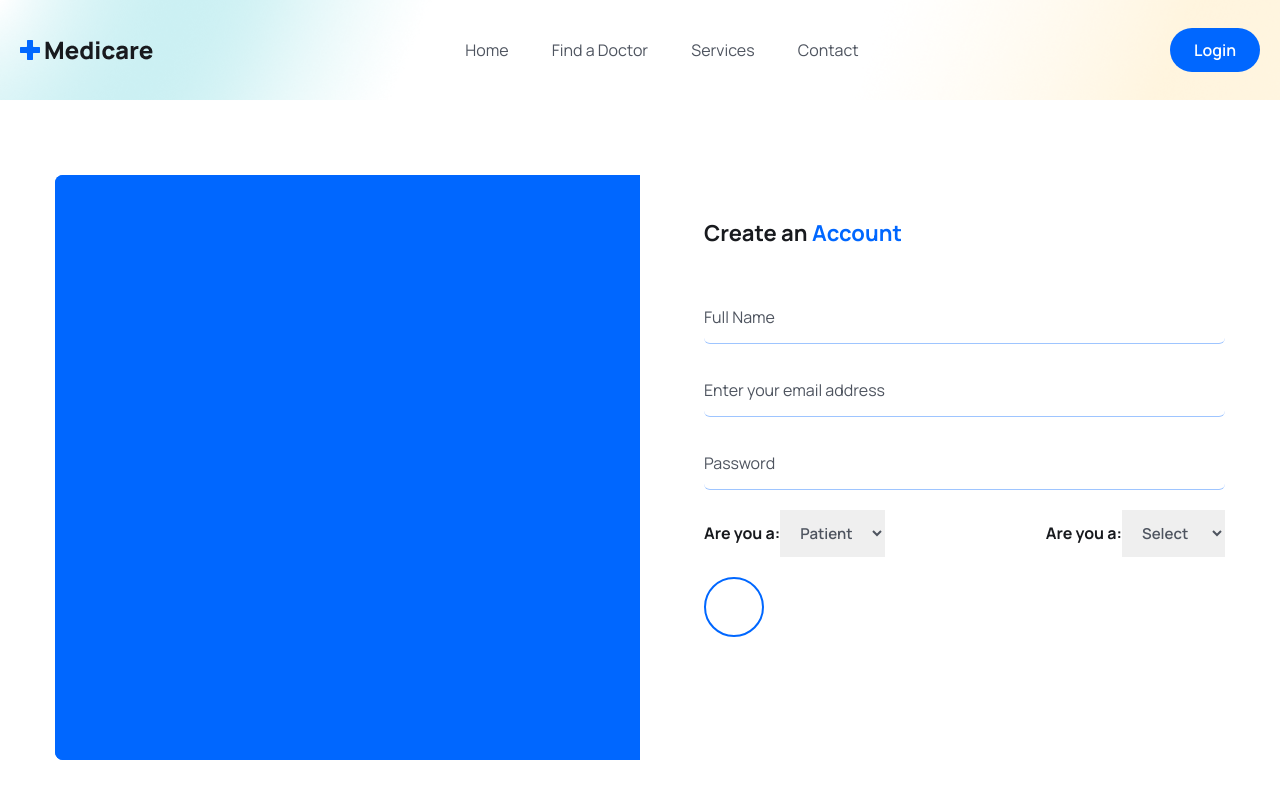
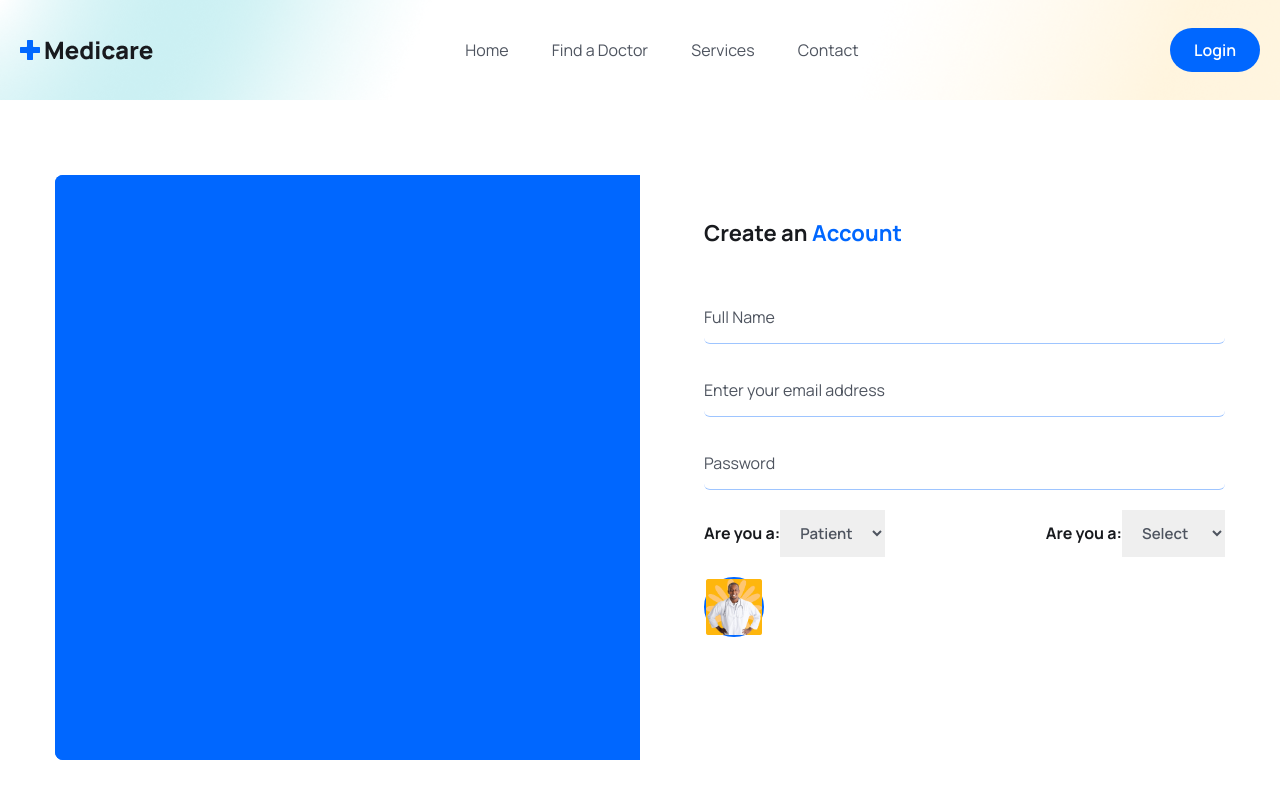
Before and after one commit to aroraadivya/Mern-Stack-Medicare, a React (Vite) app in the folder frontend/: page /register in a window 1280 px wide. Shown: the top 800 px of the page. Built offline with nearby package versions, Linux system fonts and the light colour scheme.

Commit message:
Add avatar image source to Signup component for user profile display

```diff
--- a/frontend/src/pages/Signup.jsx
+++ b/frontend/src/pages/Signup.jsx
@@ -70,7 +70,7 @@ const Signup = () => {
 
                             <div className='mb-5 flex items-center gap-3'>
                                 <figure className='w-[60px] h-[60px] rounded-full border-2 border-solid border-primaryColor flex items-center justify-center'>
-                                    <img src='' alt='' />
+                                    <img src={avatar} alt='' />
                                 </figure>
                             </div>
                         </form>
```
